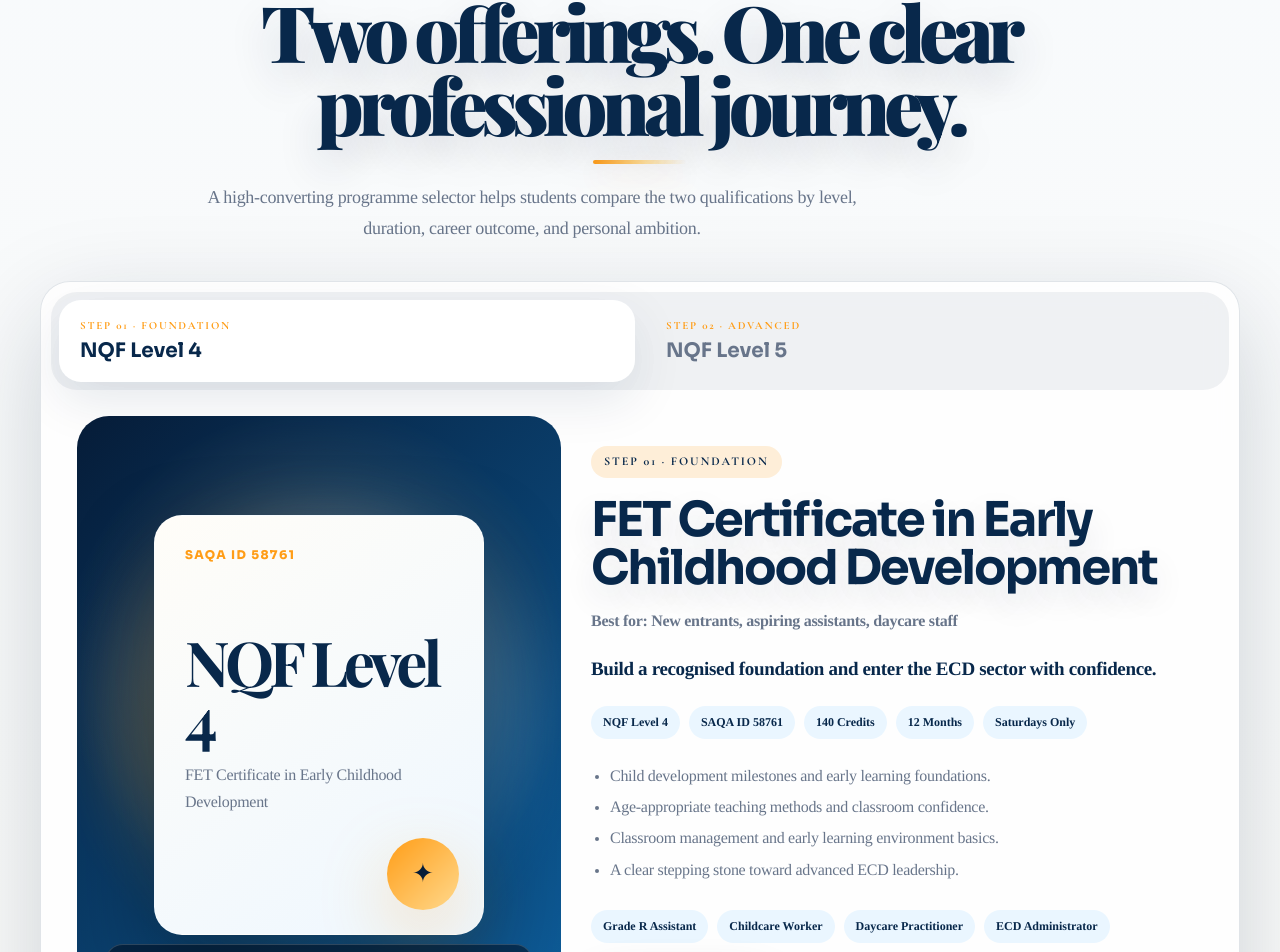
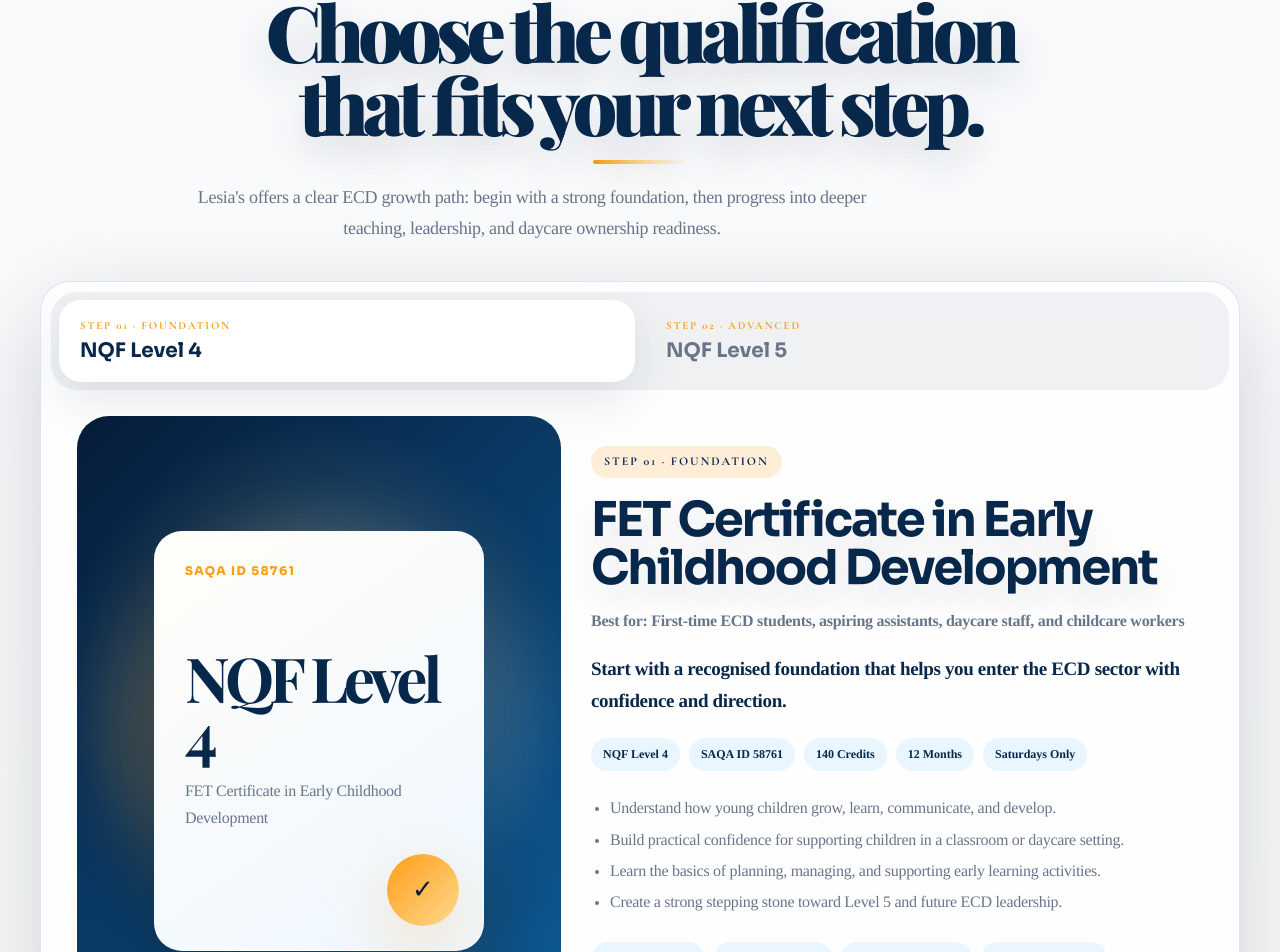
Before and after one commit to Mthaa77/lesias-premium-website, a Next.js app: page / in a window 1280 px wide. Shown: the part 6349-7301 px from the top of the page. Built offline with nearby package versions, Linux system fonts and the light colour scheme.

Commit message:
Upgrade programme explorer copy and simplify visual treatment

```diff
--- a/components/ProgrammeExplorer.tsx
+++ b/components/ProgrammeExplorer.tsx
@@ -11,14 +11,14 @@ const programmes = [
     saqa: "SAQA ID 58761",
     credits: "140 Credits",
     duration: "12 Months",
-    audience: "New entrants, aspiring assistants, daycare staff",
-    promise: "Build a recognised foundation and enter the ECD sector with confidence.",
-    outcomes: ["Grade R Assistant", "Childcare Worker", "Daycare Practitioner", "ECD Administrator"],
+    audience: "First-time ECD students, aspiring assistants, daycare staff, and childcare workers",
+    promise: "Start with a recognised foundation that helps you enter the ECD sector with confidence and direction.",
+    outcomes: ["Assistant Teacher", "Childcare Worker", "Daycare Practitioner", "ECD Administrator"],
     benefits: [
-      "Child development milestones and early learning foundations.",
-      "Age-appropriate teaching methods and classroom confidence.",
-      "Classroom management and early learning environment basics.",
-      "A clear stepping stone toward advanced ECD leadership.",
+      "Understand how young children grow, learn, communicate, and develop.",
+      "Build practical confidence for supporting children in a classroom or daycare setting.",
+      "Learn the basics of planning, managing, and supporting early learning activities.",
+      "Create a strong stepping stone toward Level 5 and future ECD leadership.",
     ],
   },
   {
@@ -29,14 +29,14 @@ const programmes = [
     saqa: "SAQA ID 23118",
     credits: "240 Credits",
     duration: "18–24 Months",
-    audience: "Aspiring Grade R teachers, daycare owners, ECD managers",
-    promise: "Advance into teaching, management, curriculum leadership, and daycare ownership.",
+    audience: "Aspiring Grade R teachers, daycare owners, supervisors, and ECD centre managers",
+    promise: "Move beyond the basics into teaching confidence, centre leadership, curriculum planning, and daycare business readiness.",
     outcomes: ["Grade R Teacher", "Daycare Owner", "ECD Manager", "Curriculum Developer"],
     benefits: [
-      "Advanced pedagogy, curriculum design, and assessment methods.",
-      "Business management, financial planning, marketing, and compliance.",
-      "Staff supervision, centre operations, and leadership readiness.",
-      "Preparation for independent teaching, management, and ownership.",
+      "Strengthen your teaching, assessment, curriculum, and classroom leadership ability.",
+      "Develop business confidence for managing, formalising, or growing an ECD centre.",
+      "Learn staff supervision, centre operations, compliance, and parent communication skills.",
+      "Prepare for a bigger role as a teacher, manager, owner, or community ECD leader.",
     ],
   },
 ];
@@ -47,10 +47,10 @@ export default function ProgrammeExplorer() {
   return (
     <section className="section programme-command" id="programmes">
       <div className="container section-heading centered-heading">
-        <p className="eyebrow">Programme command centre</p>
-        <h2>Two offerings. One clear professional journey.</h2>
+        <p className="eyebrow">Programme guide</p>
+        <h2>Choose the qualification that fits your next step.</h2>
         <p>
-          A high-converting programme selector helps students compare the two qualifications by level, duration, career outcome, and personal ambition.
+          Lesia's offers a clear ECD growth path: begin with a strong foundation, then progress into deeper teaching, leadership, and daycare ownership readiness.
         </p>
       </div>
 
@@ -72,16 +72,16 @@ export default function ProgrammeExplorer() {
         </div>
 
         <div className="programme-display">
-          <div className="programme-visual">
-            <div className="certificate-card">
+          <div className="programme-visual soft-programme-visual">
+            <div className="certificate-card clean-certificate-card">
               <span>{active.saqa}</span>
               <h3>{active.level}</h3>
               <p>{active.title}</p>
-              <div className="seal">✦</div>
+              <div className="seal">✓</div>
             </div>
             <div className="programme-meter">
-              <span>Career readiness</span>
-              <i style={{ width: active.id === "level4" ? "74%" : "94%" }} />
+              <span>{active.id === "level4" ? "Foundation confidence" : "Leadership readiness"}</span>
+              <i style={{ width: active.id === "level4" ? "76%" : "94%" }} />
             </div>
           </div>
 
```
